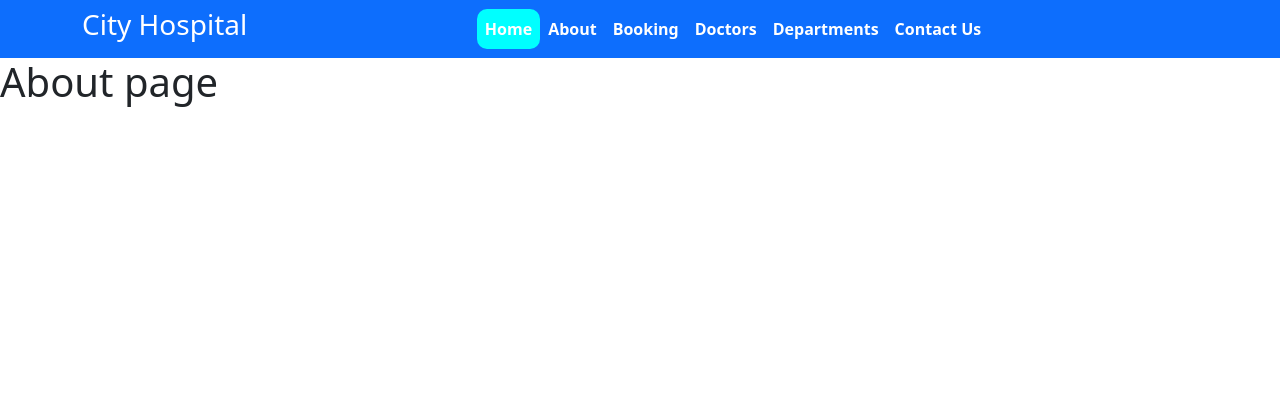
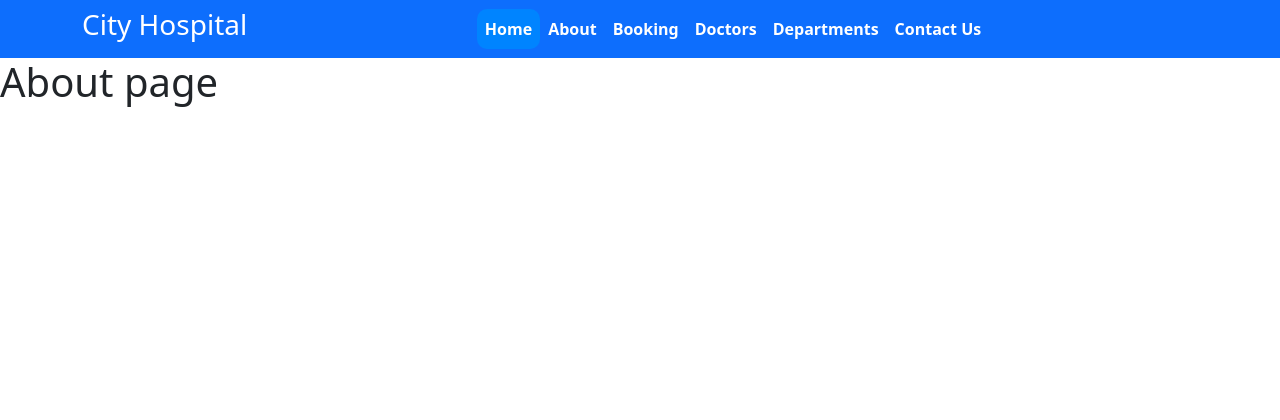
Before and after one commit to prince-0303/HospitalManagement, a Django app: page /about in a window 1280 px wide, with the pointer over the restyled element. Shown: the top 420 px of the page. Run offline with Django 5.2, Linux system fonts and the light colour scheme; some libraries are stand-ins or nearby versions.

```diff
--- a/hospital_management/static/css/style.css
+++ b/hospital_management/static/css/style.css
@@ -1,5 +1,4 @@
 li:hover{
-    background-color: aqua;
+    background-color: rgb(0, 132, 255);
     border-radius: 10px;
-    border: 1px yellow;
 }
```
Also changed, not shown: hospital_management/static/images/car1.jpg (added), hospital_management/static/images/car2.jpg (added), hospital_management/static/images/car3.jpg (added), 2 other files.
